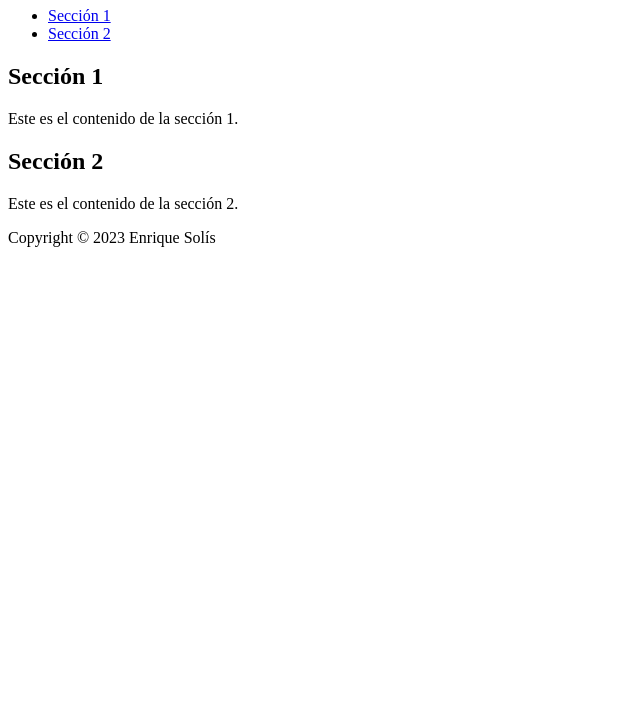
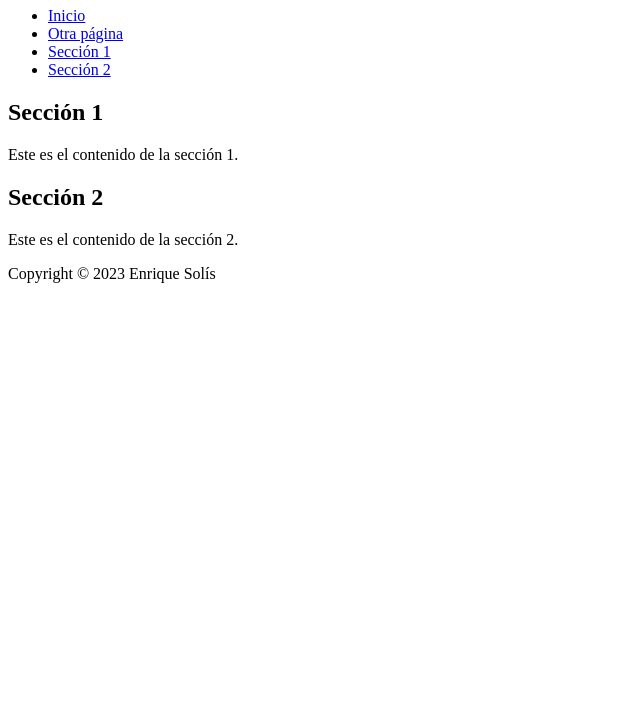
Before and after one commit to ElWaje/Blockmaker-StackBlitz, a plain HTML site: page index.html in a window 1280 px wide. Shown: the part 73-800 px from the top of the page, without its empty margins (0-640 px from the left). Drawn offline with Linux system fonts and the light colour scheme.

Commit message:
Update index.html

```diff
--- a/index.html
+++ b/index.html
@@ -1,5 +1,5 @@
 <!DOCTYPE html>
-<html>
+<html lang="es">
 
 <head>
   <meta charset="UTF-8" />
@@ -12,6 +12,8 @@
   </header>
   <nav>
     <ul>
+      <li><a href="index.html" aria-current="page">Inicio</a></li>
+      <li><a href="/page2.html">Otra página</a></li>
       <li><a href="#seccion1">Sección 1</a></li>
       <li><a href="#seccion2">Sección 2</a></li>
     </ul>
```
